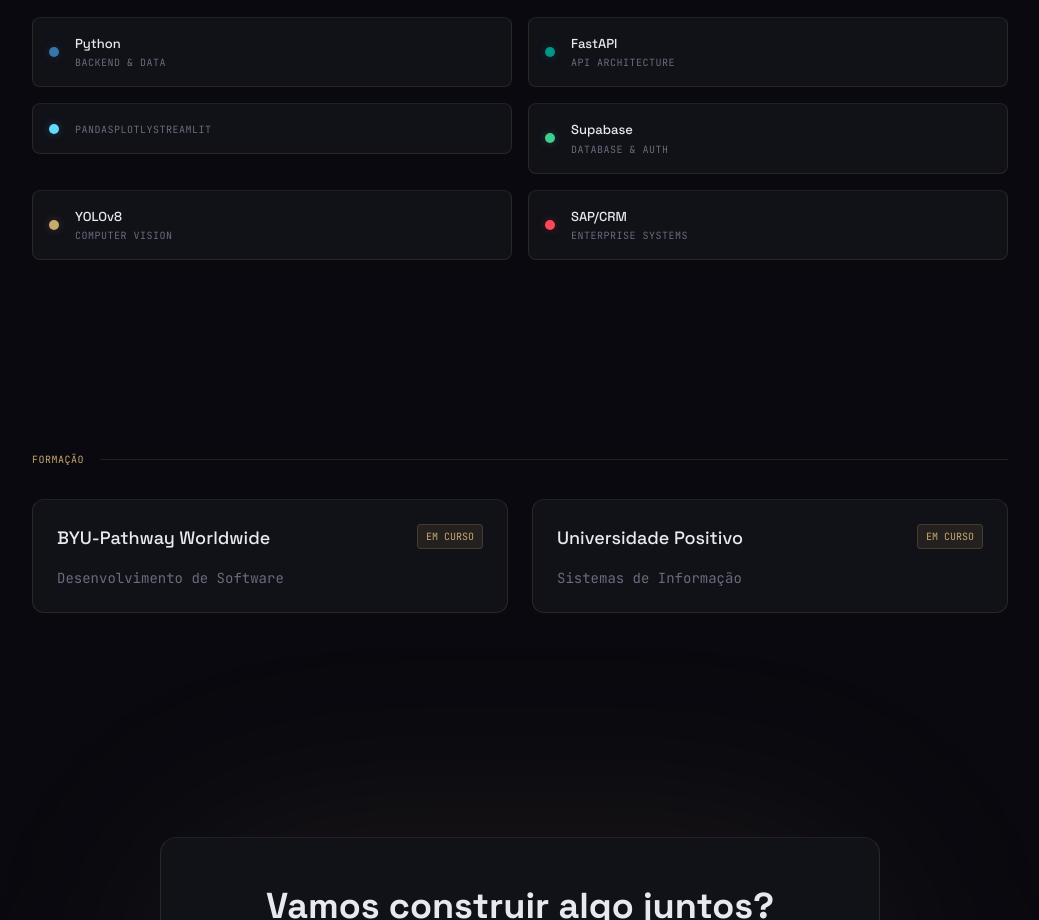
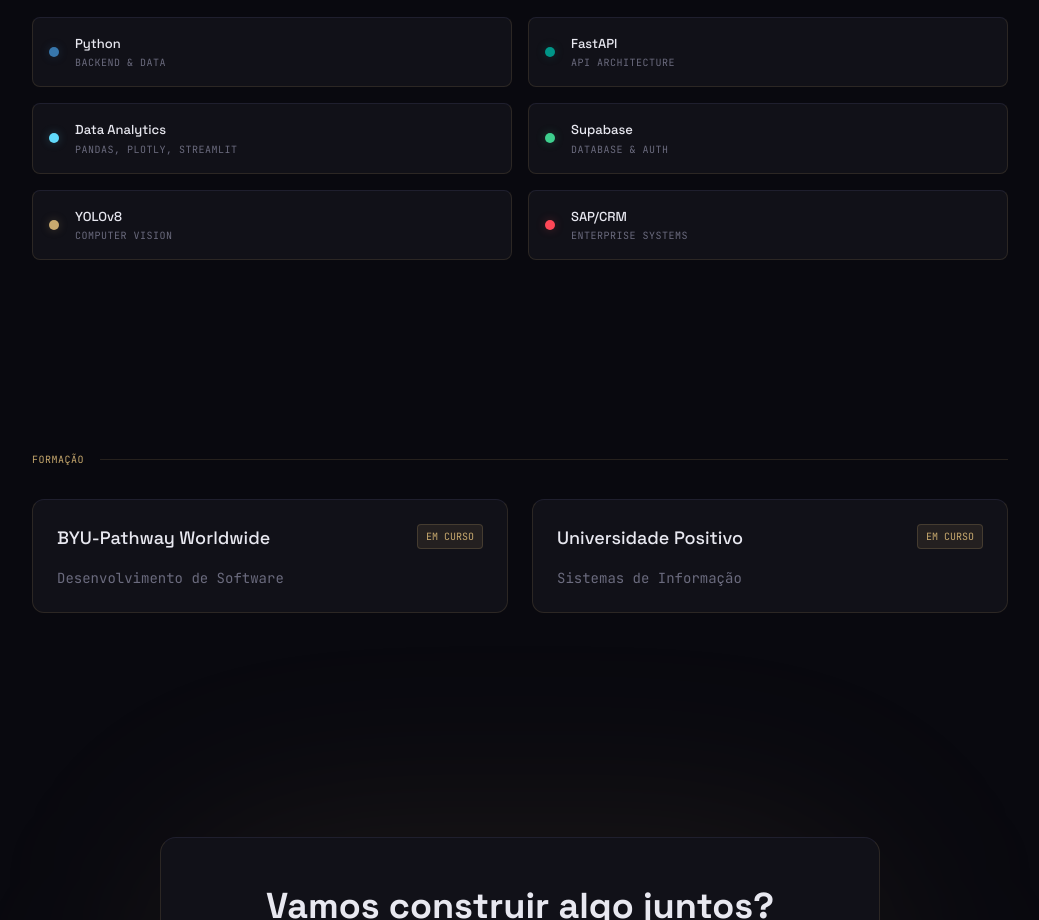
Before and after one commit to motaigr/portf-lio-igor-mota, a React (Vite) app: page / in a window 1280 px wide. Shown: the part 2680-3600 px from the top of the page, without its empty margins (120-1159 px from the left). Built offline with nearby package versions, Linux system fonts and the light colour scheme.

Commit message:
ajustes na pagina

```diff
--- a/src/components/sections/TechStack.tsx
+++ b/src/components/sections/TechStack.tsx
@@ -4,7 +4,11 @@
 const stack = [
   { name: 'Python', role: 'Backend & Data', color: '#3776AB' },
   { name: 'FastAPI', role: 'API Architecture', color: '#009688' },
-  { tech: 'Data Analysis & Visualization', role: ['Pandas', 'Plotly', 'Streamlit'], color: '#61DAFB' },
+  {
+  name: 'Data Analytics',
+  role: 'Pandas, Plotly, Streamlit', // Use uma string única com as ferramentas
+  color: '#61DAFB'
+},
   { name: 'Supabase', role: 'Database & Auth', color: '#3ECF8E' },
   { name: 'YOLOv8', role: 'Computer Vision', color: '#C8A96E' },
   { name: 'SAP/CRM', role: 'Enterprise Systems', color: '#FF4757' },
```
Also changed, not shown: public/skip.png (deleted), 1 other file (tests, documents, lock files or other folders).
